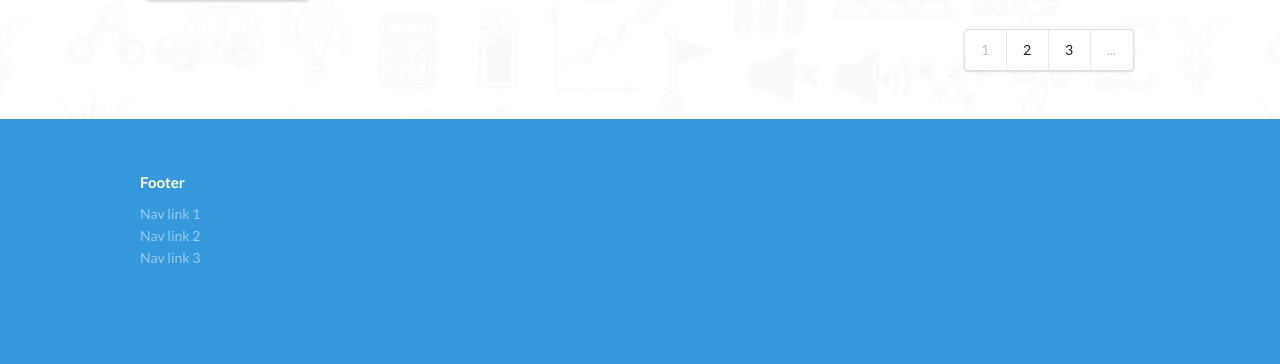
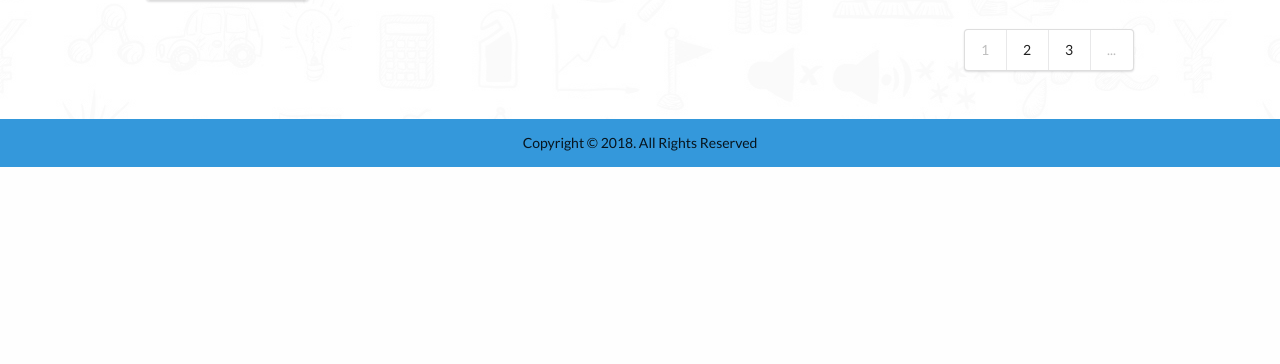
Before and after one commit to masonwongcs/imayhelp, a PHP site: page /index.php in a window 1280 px wide. Shown: the part 805-1169 px from the top of the page. After the commit the page ends 972 px from the top, so only its background shows below. Run offline with PHP 8.4, Linux system fonts and the light colour scheme; data comes from the database, SQL or seed files in the repository; data that the repository does not hold is empty.

Commit message:
Styled footer

```diff
--- a/css/style.css
+++ b/css/style.css
@@ -130,8 +130,12 @@ html, body{
 }
 
 .footer{
-    padding: 4rem 0 4rem 0;
+    padding: 1rem 0 1rem 0;
     background-color: #3498db;
+}
+
+.footer p{
+    text-align: center;
 }
 
 .slider-nav{
--- a/footer.php
+++ b/footer.php
@@ -1,27 +1,3 @@
-<?php
-echo'
-
-    <div class="footer">
-        <div class="container">
-            <div class="ui inverted stackable grid">
-                <div class="four wide column">
-                    <h4 class="ui inverted header">Footer</h4>
-                    <div class="ui inverted link list">
-                        <div class="item">
-                            Nav link 1
-                        </div>
-                        <div class="item">
-                            Nav link 2
-                        </div>
-                        <div class="item">
-                            Nav link 3
-                        </div>
-                    </div>
-                </div>
-
-
-            </div>
-        </div>
-    </div>
-'
-?>
+<div class="footer">
+    <p>Copyright&nbsp;&copy;&nbsp;2018. All Rights Reserved</p>
+</div>
```
